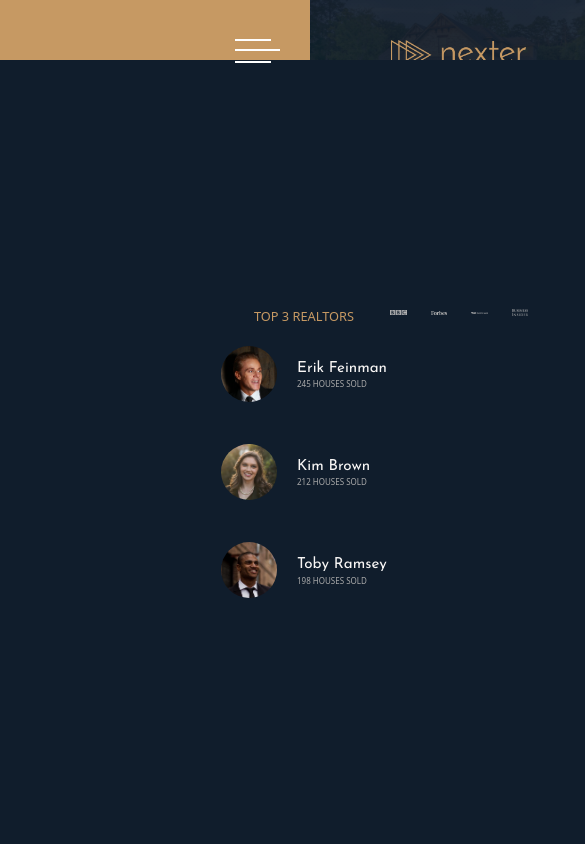
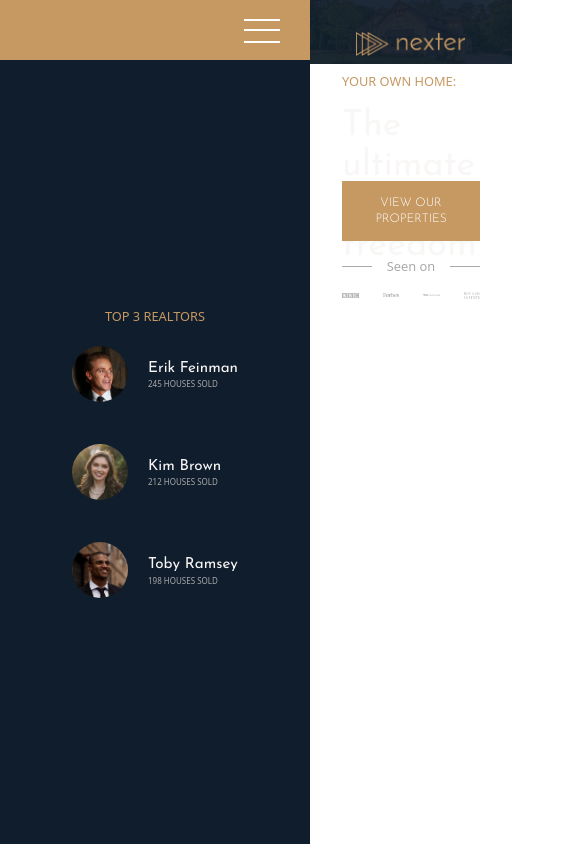
Before and after one commit to sameerkindia/nexter, a Next.js app: page / in a window 390 px wide. Shown: the top 844 px of the page, 585 px wide, since content can reach past the window. Built offline with nearby package versions, Linux system fonts and the light colour scheme.

Commit message:
header and other section

```diff
--- a/components/Header.tsx
+++ b/components/Header.tsx
@@ -3,7 +3,7 @@ import React from "react";
 const Header = () => {
   return (
     <header
-      className="header !p-20 !pt-10"
+      className="header !p-8 sm:!p-16 2lg:!p-20 !pt-8 2lg:!pt-10"
       style={{
         backgroundImage: `linear-gradient(
         rgb(16 29 44 / 93%),
@@ -13,18 +13,17 @@ const Header = () => {
         backgroundPosition: "center",
       }}
     >
-      {/* bg-grey-dark-1 */}
       <img
         src="img/logo.png"
         alt="Nexter logo"
-        className="header__logo h-[30px] justify-self-center"
+        className="header__logo h-6 2lg:h-[30px] justify-self-center"
       />
       <h3 className="heading-3">Your own home:</h3>
       <h1 className="heading-1">The ultimate personal freedom</h1>
       <button className="btn header__btn self-start justify-self-start">
         View our properties
       </button>
-      <div className="header__seenon-text grid grid-cols-[1fr_max-content_1fr] gap-x-[15px] items-center text-base text-grey-light-2">
+      <div className="header__seenon-text grid grid-cols-[1fr_max-content_1fr] gap-x-[15px] items-center text-[12.8px] 2lg:text-base text-grey-light-2">
         Seen on
       </div>
       <div className="header__seenon-logos">
--- a/components/Relators.tsx
+++ b/components/Relators.tsx
@@ -2,7 +2,7 @@ import React from "react";
 
 const Relators = () => {
   return (
-    <div className="realtors bg-secondary col-[9/-1] p-[30px] grid content-center justify-center justify-items-center gap-y-5">
+    <div className="realtors bg-secondary col-span-full md:col-[8/-1] 2md:col-[9/-1] !p-6 md:!p-[30px] grid content-center justify-center justify-items-center gap-y-5">
       <h3 className="heading-3">Top 3 Realtors</h3>
       <div className="realtors__list">
         <img
--- a/components/Sidebar.tsx
+++ b/components/Sidebar.tsx
@@ -2,8 +2,8 @@ import React from "react";
 
 const Sidebar = () => {
   return (
-    <div className="sidebar bg-primary col-span-1 row-span-full flex justify-center max-2md:col-span-full max-2md:row-span-1 max-2md:items-center max-2md:justify-end">
-      <button className="nav-btn border-none rounded-none bg-white h-0.5 w-[45px] !mt-10 max-2md:mt-0 max-2md:!mr-[30px]"></button>
+    <div className="sidebar bg-primary col-span-full 2md:col-span-1 row-[1_/2] 2md:row-span-full flex justify-center max-2md:col-span-full max-2md:row-span-1 max-2md:items-center max-2md:justify-end">
+      <button className="nav-btn border-none rounded-none bg-white h-0.5 w-[36px] 2lg:w-[45px] 2md:!mt-8 2lg:!mt-10 max-2md:mt-0 max-2md:!mr-[30px]"></button>
     </div>
   );
 };
```
